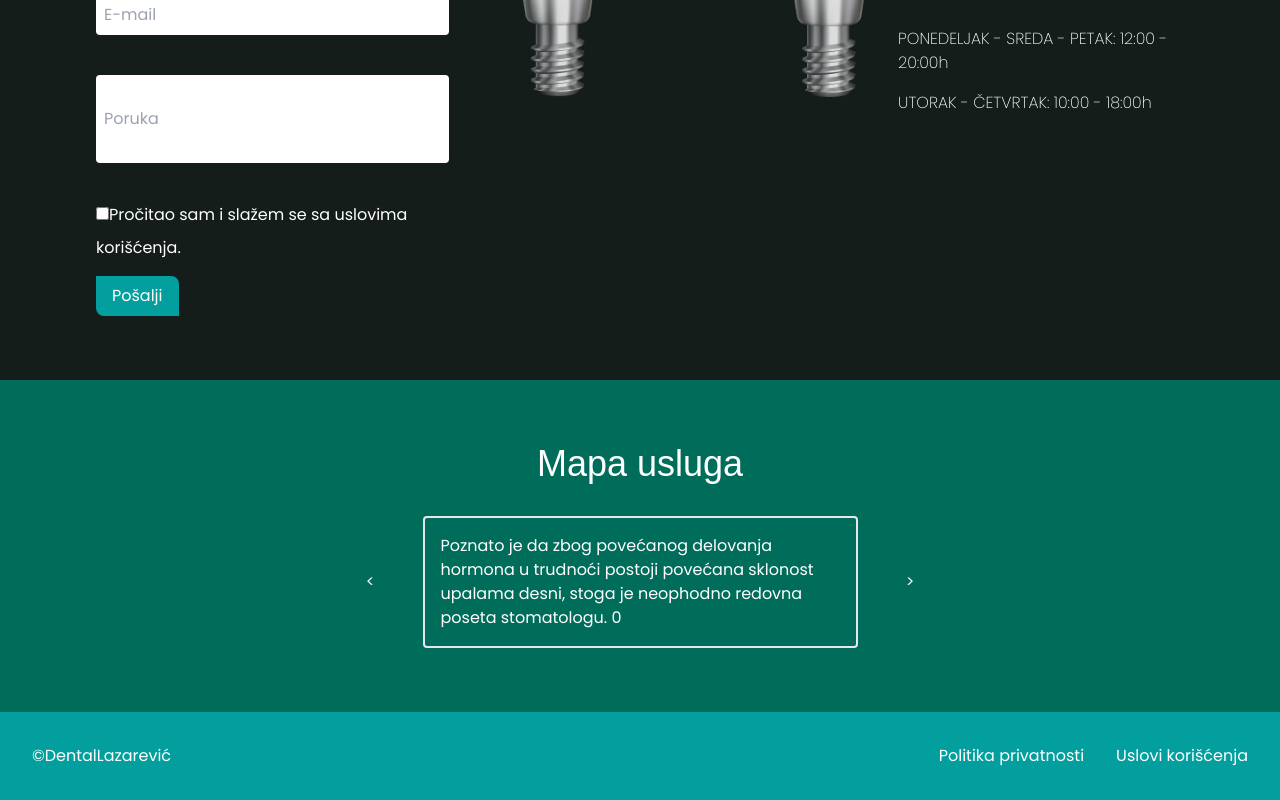
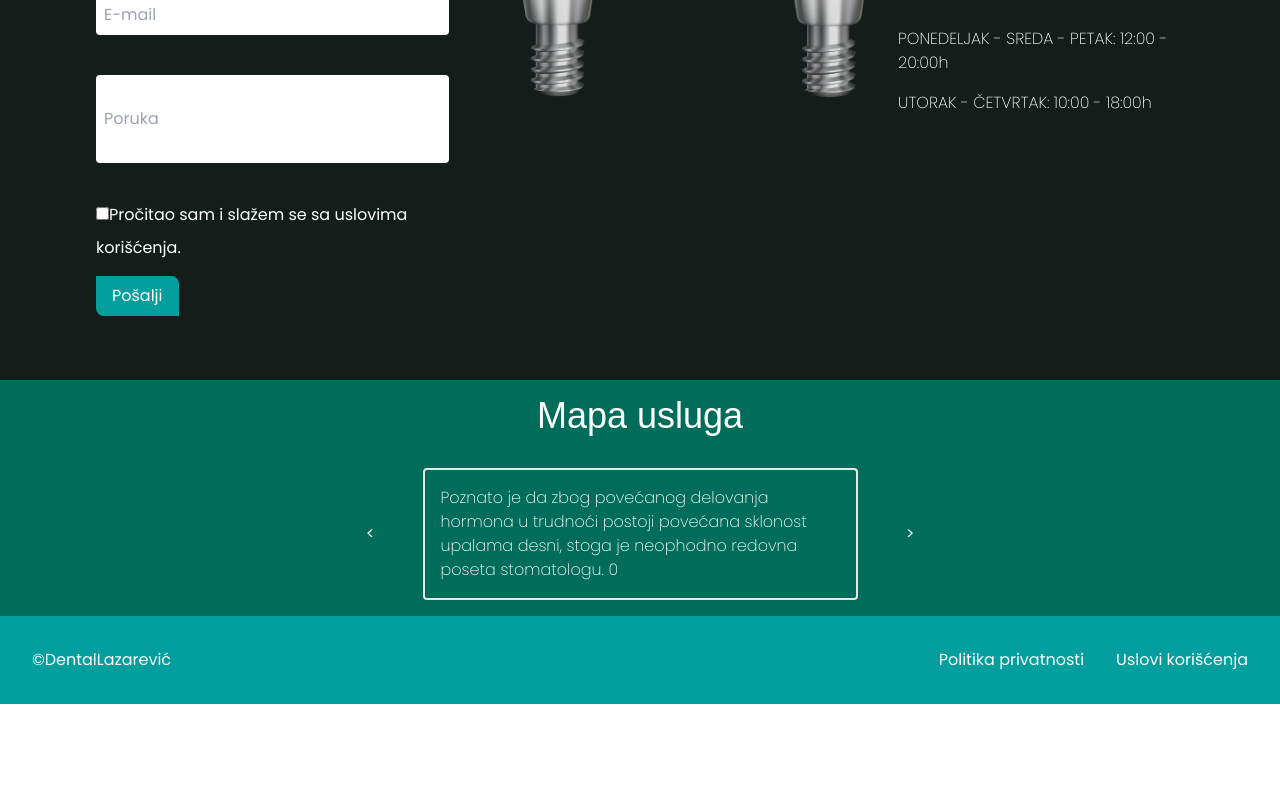
Before and after one commit to DeusCorona/ViteTailwind, a React (Vite) app: page / in a window 1280 px wide. Shown: the part 2170-2970 px from the top of the page. After the commit the page ends 2874 px from the top, so only its background shows below. Built offline with nearby package versions, Linux system fonts and the light colour scheme; a web font is replaced by a local one.

Commit message:
Refined Carousel.

```diff
--- a/src/components/Carousel/Carousel.jsx
+++ b/src/components/Carousel/Carousel.jsx
@@ -30,7 +30,7 @@ const Carousel = () => {
     };
 
     return (
-        <div className='flex flex-col items-center justify-center gap-8 bg-tealgreen text-white p-16 md:px-24'>
+        <div className='flex flex-col items-center justify-center gap-8 bg-tealgreen text-white p-4 md:px-24'>
             <div className='text-4xl fontLexend'>
                 Mapa usluga
             </div>
@@ -38,7 +38,7 @@ const Carousel = () => {
                 <div onClick={previousSlide} className='cursor-pointer hover:bg-azure p-4 rounded'>
                     {"<"}
                 </div>
-                <div className='border-2 rounded p-4 w-[40%]'>
+                <div className='border-2 rounded p-4 w-[40%] font-[200]'>
                     {procedures[slideIndex]}
                 </div>
                 <div onClick={nextSlide} className='cursor-pointer hover:bg-azure p-4 rounded'>
```
